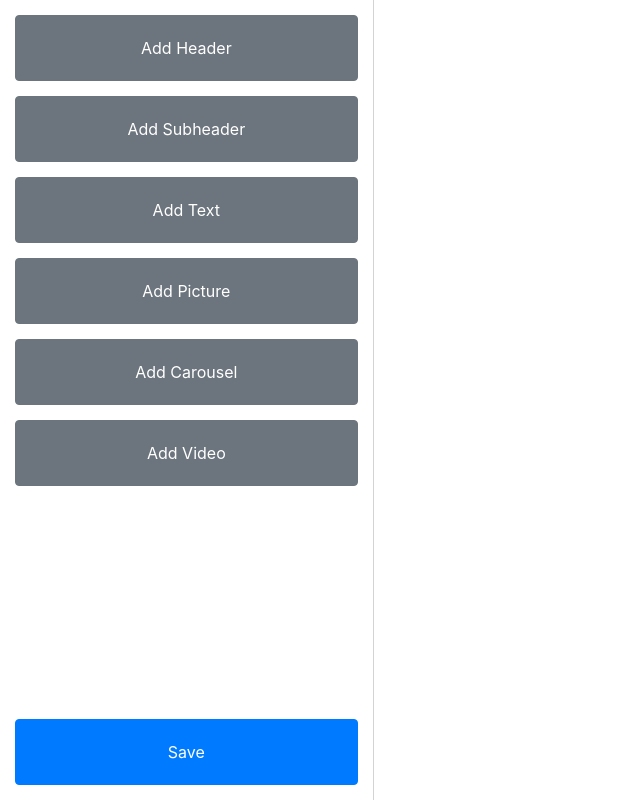
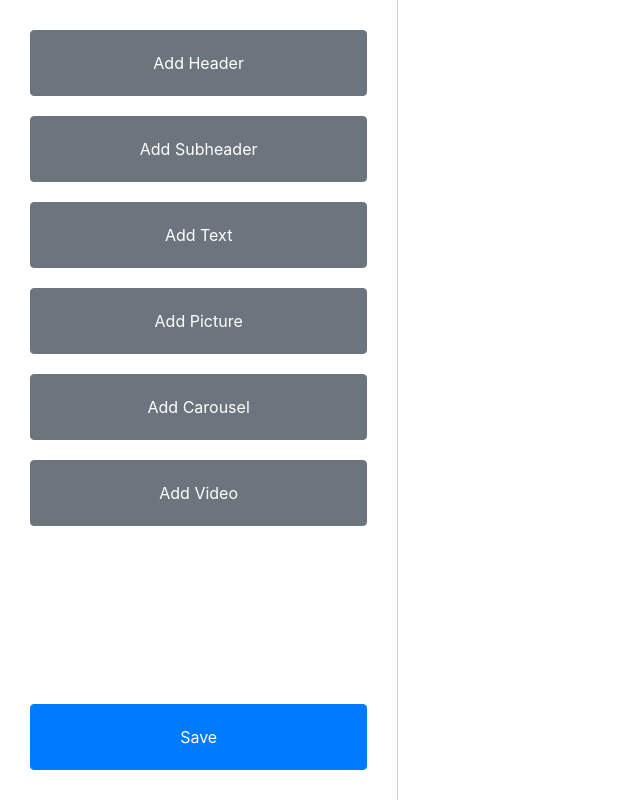
Before and after one commit to Dcorb1209/portfolio-website, a React (Create React App) app: page /EditProject in a window 1280 px wide. Shown: the whole page, without its empty margins (0-640 px from the left). Built offline with nearby package versions, Linux system fonts and the light colour scheme.

Commit message:
small tweaks to edit profile layout

```diff
--- a/src/Pages/CSS/EditProject.css
+++ b/src/Pages/CSS/EditProject.css
@@ -3,7 +3,7 @@
     flex-direction: column;
     flex-grow: .18;
     justify-content: space-between;
-    padding: 15px;
+    padding: 30px;
     border-color: lightgray;
     border-width: 1px;
     border-right-style: solid;
@@ -12,7 +12,7 @@
 .add-button {
     padding-top: 20px;
     padding-bottom: 20px;
-    margin-bottom: 15px;
+    margin-bottom: 20px;
 }
 
 .save-button {
```
